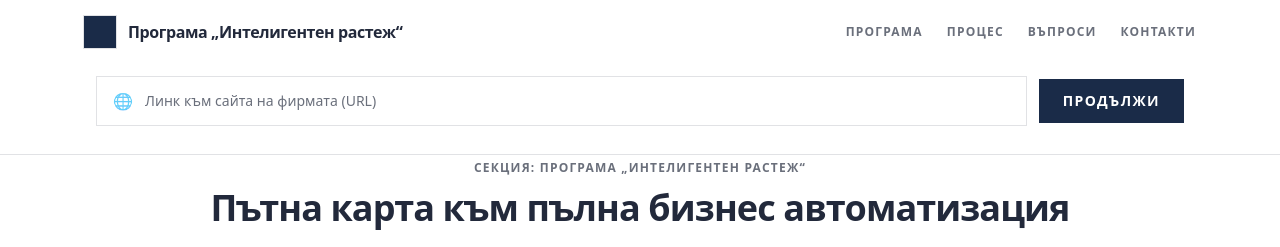
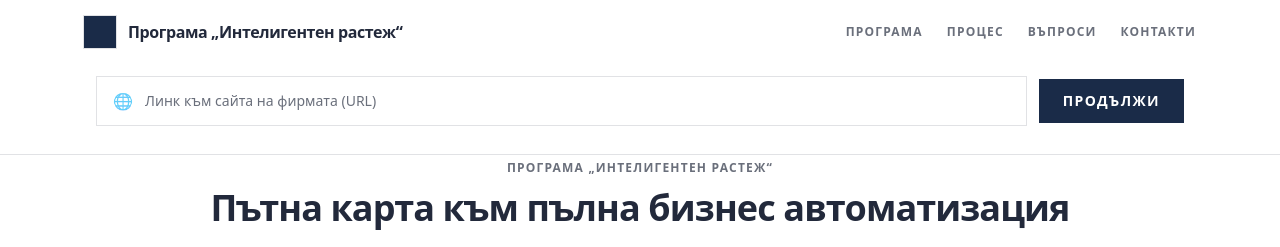
Before and after one commit to simeon619619619619-create/startwithai, a Next.js app: page /program in a window 1280 px wide. Shown: the top 247 px of the page. Built offline with nearby package versions, Linux system fonts and the light colour scheme.

Commit message:
Program page: remove 'Секция:' label

```diff
--- a/src/app/program/page.tsx
+++ b/src/app/program/page.tsx
@@ -79,7 +79,7 @@ export default function ProgramPage() {
       <main className="mx-auto max-w-6xl px-5 pb-16 pt-40">
         <div className="mx-auto max-w-4xl text-center">
           <div className="text-xs font-semibold uppercase tracking-widest text-[color:var(--muted)]">
-            Секция: Програма „Интелигентен растеж“
+            Програма „Интелигентен растеж“
           </div>
           <h1 className="mt-3 text-balance text-3xl font-semibold tracking-tight text-[color:var(--text)] md:text-4xl">
             Пътна карта към пълна бизнес автоматизация
```
